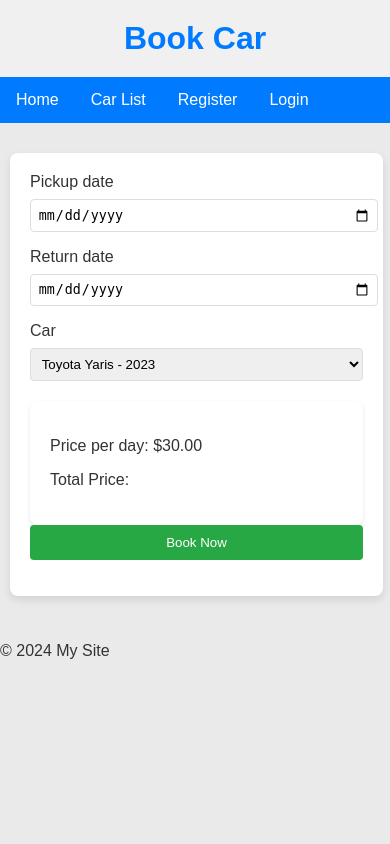
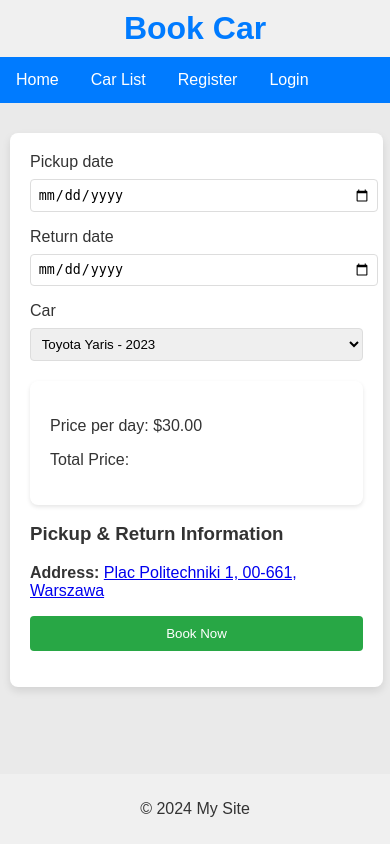
Before and after one commit to Bober123713/WebAppsDjangoProject, a Django app: page /booking/book/1/ in a window 390 px wide. Run offline with Django 5.2, Linux system fonts and the light colour scheme; data comes from the database, SQL or seed files in the repository.

Commit message:
Added details to booking also fixed going to registration from login

```diff
--- a/Accounts/templates/login.html
+++ b/Accounts/templates/login.html
@@ -18,7 +18,7 @@
         {% endfor %}
         <button class="btn btn-primary" type="submit">Login</button>
     </form>
-    <p class="text-center">Don't have an account? <a href="register">Create an account</a>.</p>
+    <p class="text-center">Don't have an account? <a href="../register/">Create an account</a>.</p>
 </div>
 
 {% endblock %}
--- a/Booking/templates/create_booking.html
+++ b/Booking/templates/create_booking.html
@@ -20,6 +20,14 @@
         <div class="car-details" data-price-per-day="{{ car.price_per_day }}">
             <p>Price per day: ${{ car.price_per_day }}</p>
             <p id="totalPrice">Total Price: </p>
+        </div>
+        <!-- Details Box for Pickup and Return Place -->
+        <div class="details-box">
+            <h3>Pickup & Return Information</h3>
+            <p><strong>Address: </strong><a
+                    href="https://www.google.pl/maps/place/plac+Politechniki+1,+00-661+Warszawa/@52.2205273,21.0079837,17z/data=!3m1!4b1!4m6!3m5!1s0x471ecce948b6cb17:0x153b75bc0ab4c489!8m2!3d52.220524!4d21.010564!16s%2Fg%2F11c25trhtf?entry=ttu">
+                Plac Politechniki 1, 00-661, Warszawa</a></p>
+            <!-- Add any other relevant details here -->
         </div>
         <div class="form-group">
             <input type="submit" value="Book Now">
--- a/main/templates/base.html
+++ b/main/templates/base.html
@@ -27,9 +27,27 @@
         }
 
         /* Navigation bar styles */
+        /* Sticky Navbar Styles */
         .navbar {
             background-color: #007bff;
             overflow: hidden;
+            position: sticky; /* Make the navbar sticky */
+            top: 0; /* Stick to the top of the screen */
+            z-index: 1000; /* Ensure it stays on top of other elements */
+        }
+
+        /* Mobile-friendly adjustments */
+        @media (max-width: 768px) {
+            .navbar a {
+                float: none;
+                display: block;
+                text-align: left;
+                padding: 10px; /* Adjust padding for mobile view */
+            }
+
+            .header {
+                padding: 10px 0; /* Adjust header padding for mobile view */
+            }
         }
 
         .navbar a {
@@ -236,6 +254,24 @@
                 width: 100%;
             }
         }
+
+        html, body {
+            height: 100%; /* Make sure the page fills the whole height */
+            display: flex;
+            flex-direction: column;
+        }
+
+        main {
+            flex: 1; /* Allows main content to fill the space and push footer down */
+        }
+
+        footer {
+            background-color: #f0f0f0; /* Example footer background color */
+            text-align: center;
+            padding: 10px 0;
+            width: 100%;
+        }
+
     </style>
 </head>
 <body>
```
